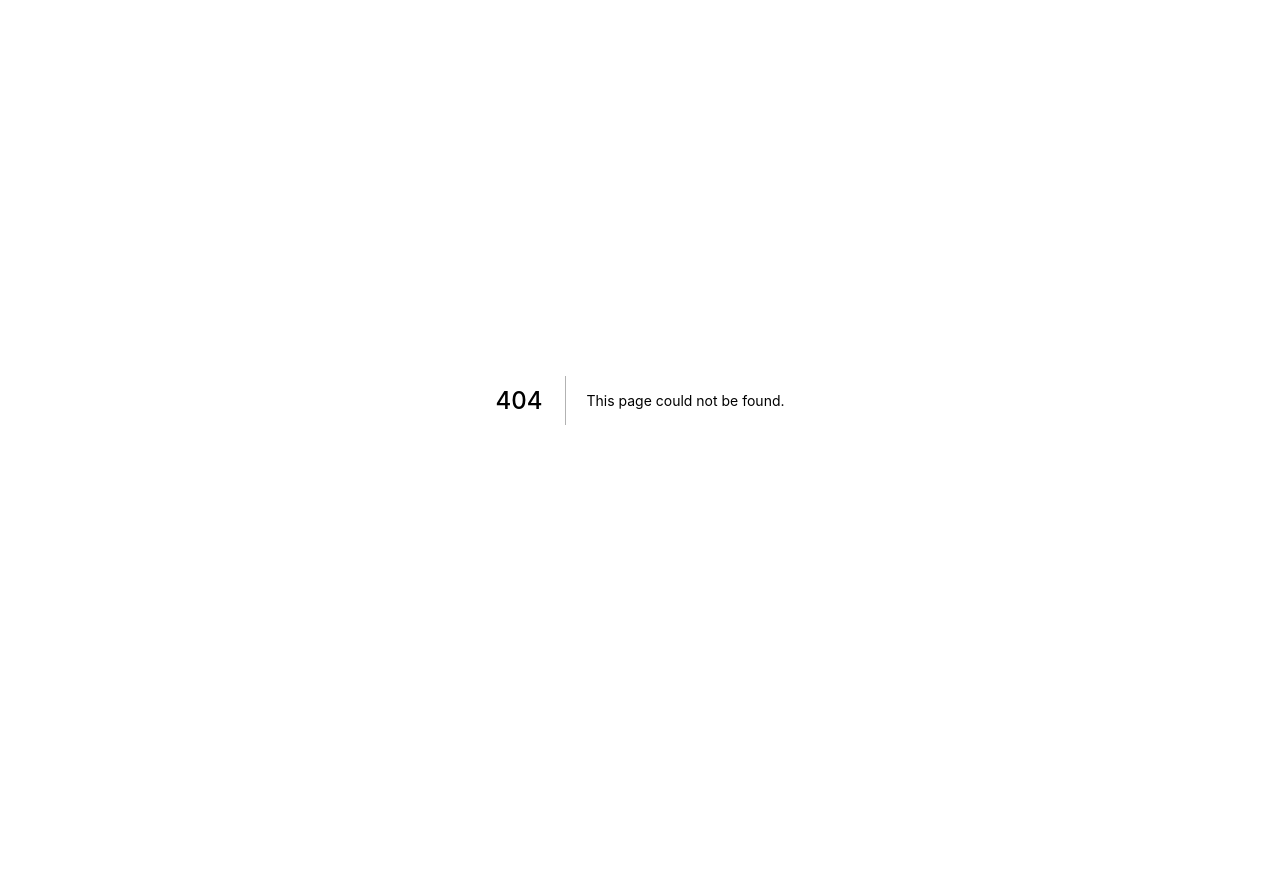
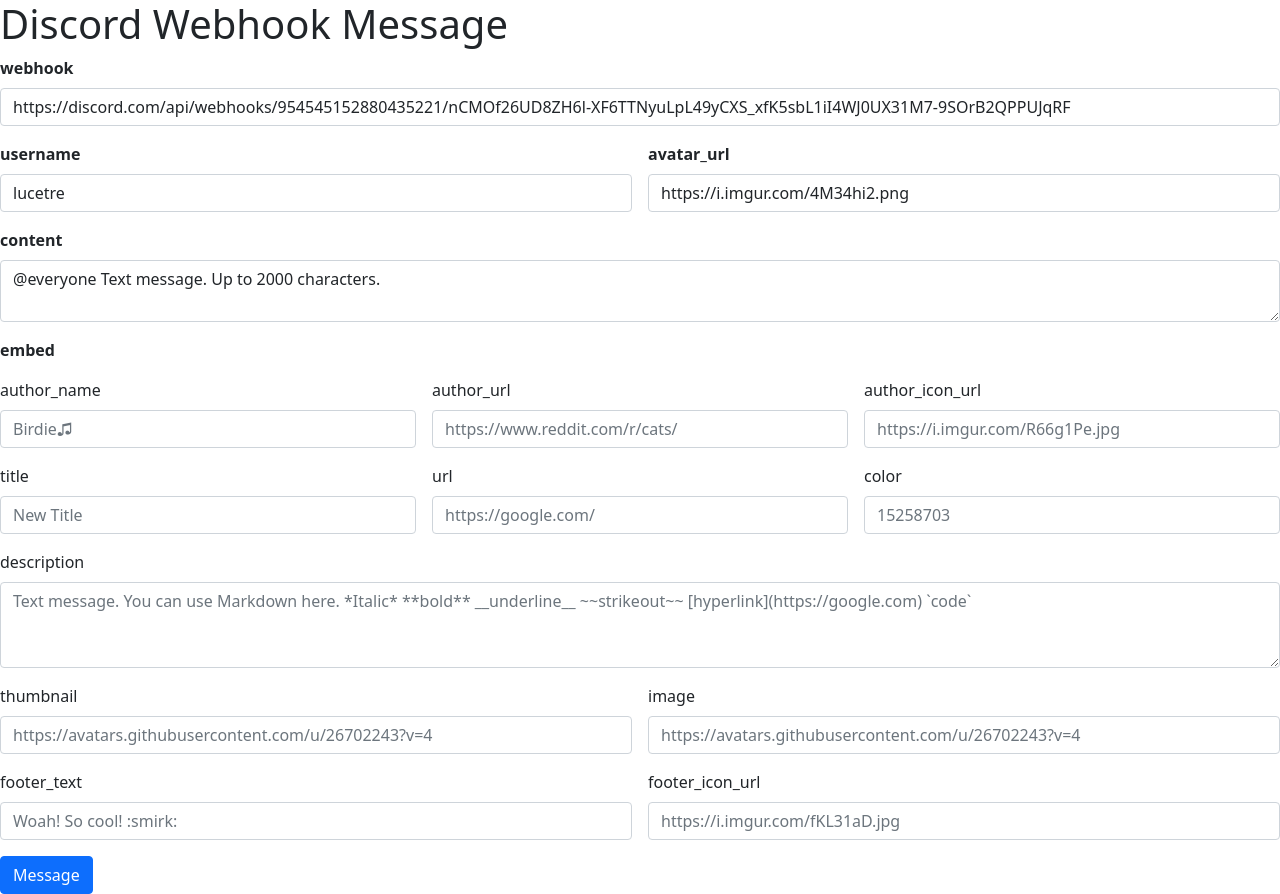
Before and after one commit to lucetre/playground, a Next.js app in the folder my-next-app/: page /discord in a window 1280 px wide. Before the commit this address had no page. Before the commit the page ends 800 px from the top, so only its background shows below. Built offline with nearby package versions, Linux system fonts and the light colour scheme.

Commit message:
Discord feature

```diff
--- a/my-next-app/package.json
+++ b/my-next-app/package.json
@@ -10,6 +10,8 @@
   "dependencies": {
     "@emotion/core": "^10.0.7",
     "@emotion/styled": "^10.0.7",
+    "axios": "^0.26.1",
+    "bootstrap": "^5.1.3",
     "encoding-japanese": "^1.0.30",
     "iconv-lite": "^0.6.3",
     "jsmediatags": "^3.9.7",
--- a/my-next-app/pages/_app.js
+++ b/my-next-app/pages/_app.js
@@ -1,4 +1,4 @@
-import '../styles/globals.css'
+import 'bootstrap/dist/css/bootstrap.css'
 
 function MyApp({ Component, pageProps }) {
   return <Component {...pageProps} />
--- /dev/null
+++ b/my-next-app/pages/discord.js
@@ -0,0 +1,267 @@
+import React from "react";
+import axios from "axios";
+
+async function sendMessage(e) {
+  e.preventDefault();
+  const webhook = document.getElementById("webhook").value;
+  const username = document.getElementById("username").value;
+  const avatar_url = document.getElementById("avatar_url").value;
+  const content = document.getElementById("content").value;
+
+  const author = {
+    name: document.getElementById("author_name").value,
+    url: document.getElementById("author_url").value,
+    icon_url: document.getElementById("author_icon_url").value,
+  };
+  const title = document.getElementById("title").value;
+  const url = document.getElementById("url").value;
+  const color = parseInt(document.getElementById("color").value);
+  const description = document.getElementById("description").value;
+  const thumbnail = {
+    url: document.getElementById("thumbnail").value,
+  };
+  const image = {
+    url: document.getElementById("image").value,
+  };
+  const footer = {
+    text: document.getElementById("footer_text").value,
+    icon_url: document.getElementById("footer_icon_url").value,
+  };
+  const body = {
+    webhook,
+    username,
+    avatar_url,
+    content,
+    embeds: author.name
+      ? [
+          {
+            author,
+            title,
+            url,
+            color,
+            description,
+            thumbnail,
+            image,
+            footer,
+          },
+        ]
+      : null,
+  };
+  const res = await axios({
+    method: "POST",
+    headers: {
+      "Content-Type": "application/json",
+    },
+    data: JSON.stringify(body),
+    url: "https://lucetre.herokuapp.com/api/discord",
+  });
+  console.log(res);
+}
+
+const DiscordFeature = () => {
+  return (
+    <>
+      <h1>Discord Webhook Message</h1>
+      <form className="row g-3">
+        <div className="col-12">
+          <label htmlFor="webhook" className="form-label">
+            <b>webhook</b>
+          </label>
+          <input
+            type="webhook"
+            className="form-control"
+            id="webhook"
+            defaultValue="https://discord.com/api/webhooks/954545152880435221/nCMOf26UD8ZH6l-XF6TTNyuLpL49yCXS_xfK5sbL1iI4WJ0UX31M7-9SOrB2QPPUJqRF"
+          />
+        </div>
+        <div className="col-6">
+          <label htmlFor="username" className="form-label">
+            <b>username</b>
+          </label>
+          <input
+            type="username"
+            className="form-control"
+            id="username"
+            defaultValue="lucetre"
+          />
+        </div>
+        <div className="col-6">
+          <label htmlFor="avatar_url" className="form-label">
+            <b>avatar_url</b>
+          </label>
+          <input
+            type="text"
+            className="form-control"
+            id="avatar_url"
+            defaultValue="https://i.imgur.com/4M34hi2.png"
+          />
+        </div>
+        <div className="col-12">
+          <label htmlFor="content" className="form-label">
+            <b>content</b>
+          </label>
+          <textarea
+            className="form-control"
+            id="content"
+            rows="2"
+            defaultValue="@everyone Text message. Up to 2000 characters."
+          />
+        </div>
+        <div className="col-12">
+          <b>embed</b>
+        </div>
+        <div className="col-4">
+          <label htmlFor="author_name" className="form-label">
+            author_name
+          </label>
+          <input
+            type="author_name"
+            className="form-control"
+            id="author_name"
+            placeholder="Birdie♫"
+          />
+        </div>
+        <div className="col-4">
+          <label htmlFor="author_url" className="form-label">
+            author_url
+          </label>
+          <input
+            type="text"
+            className="form-control"
+            id="author_url"
+            placeholder="https://www.reddit.com/r/cats/"
+          />
+        </div>
+        <div className="col-4">
+          <label htmlFor="author_icon_url" className="form-label">
+            author_icon_url
+          </label>
+          <input
+            type="text"
+            className="form-control"
+            id="author_icon_url"
+            placeholder="https://i.imgur.com/R66g1Pe.jpg"
+          />
+        </div>
+        <div className="col-4">
+          <label htmlFor="title" className="form-label">
+            title
+          </label>
+          <input
+            type="text"
+            className="form-control"
+            id="title"
+            placeholder="New Title"
+          />
+        </div>
+        <div className="col-4">
+          <label htmlFor="url" className="form-label">
+            url
+          </label>
+          <input
+            type="text"
+            className="form-control"
+            id="url"
+            placeholder="https://google.com/"
+          />
+        </div>
+        <div className="col-4">
+          <label htmlFor="color" className="form-label">
+            color
+          </label>
+          <input
+            type="text"
+            className="form-control"
+            id="color"
+            placeholder="15258703"
+          />
+        </div>
+        <div className="col-12">
+          <label htmlFor="description" className="form-label">
+            description
+          </label>
+          <textarea
+            className="form-control"
+            id="description"
+            rows="3"
+            placeholder="Text message. You can use Markdown here. *Italic* **bold** __underline__ ~~strikeout~~ [hyperlink](https://google.com) `code`"
+          />
+        </div>
+        <div className="col-6">
+          <label htmlFor="thumbnail" className="form-label">
+            thumbnail
+          </label>
+          <input
+            type="text"
+            className="form-control"
+            id="thumbnail"
+            placeholder="https://avatars.githubusercontent.com/u/26702243?v=4"
+          />
+        </div>
+        <div className="col-6">
+          <label htmlFor="image" className="form-label">
+            image
+          </label>
+          <input
+            type="text"
+            className="form-control"
+            id="image"
+            placeholder="https://avatars.githubusercontent.com/u/26702243?v=4"
+          />
+        </div>
+        <div className="col-6">
+          <label htmlFor="footer_text" className="form-label">
+            footer_text
+          </label>
+          <input
+            type="text"
+            className="form-control"
+            id="footer_text"
+            placeholder="Woah! So cool! :smirk:"
+          />
+        </div>
+        <div className="col-6">
+          <label htmlFor="footer_icon_url" className="form-label">
+            footer_icon_url
+          </label>
+          <input
+            type="text"
+            className="form-control"
+            id="footer_icon_url"
+            placeholder="https://i.imgur.com/fKL31aD.jpg"
+          />
+        </div>
+
+        {/*
+    "fields": [{
+        "name": "Text",
+        "value": "More text",
+        "inline": true
+      },{
+        "name": "Even more text",
+        "value": "Yup",
+        "inline": true
+      },{
+        "name": "Use `\"inline\": true` parameter, if you want to display fields in the same line.",
+        "value": "okay..."
+      },{
+        "name": "Thanks!",
+        "value": "You're welcome :wink:"
+      }
+    ], */}
+
+        <div className="col-12">
+          <button
+            type="submit"
+            className="btn btn-primary"
+            onClick={sendMessage}
+          >
+            Message
+          </button>
+        </div>
+      </form>
+    </>
+  );
+};
+
+export default DiscordFeature;
--- a/my-next-app/pages/index.js
+++ b/my-next-app/pages/index.js
@@ -1,9 +1,11 @@
 import React from "react";
+import FeatureTabs from "../components/feature-tabs";
 
 const MainPage = (props) => {
   return (
     <>
       <h1>This is main page</h1>
+      <FeatureTabs></FeatureTabs>
     </>
   );
 };
--- a/my-next-app/styles/globals.css
+++ /dev/null
@@ -1,16 +0,0 @@
-html,
-body {
-  padding: 0;
-  margin: 0;
-  font-family: -apple-system, BlinkMacSystemFont, Segoe UI, Roboto, Oxygen,
-    Ubuntu, Cantarell, Fira Sans, Droid Sans, Helvetica Neue, sans-serif;
-}
-
-a {
-  color: inherit;
-  text-decoration: none;
-}
-
-* {
-  box-sizing: border-box;
-}
```
Also changed, not shown: my-next-app/components/feature-tabs.js (+4 -3 lines), 1 other file (tests, documents, lock files or other folders).
